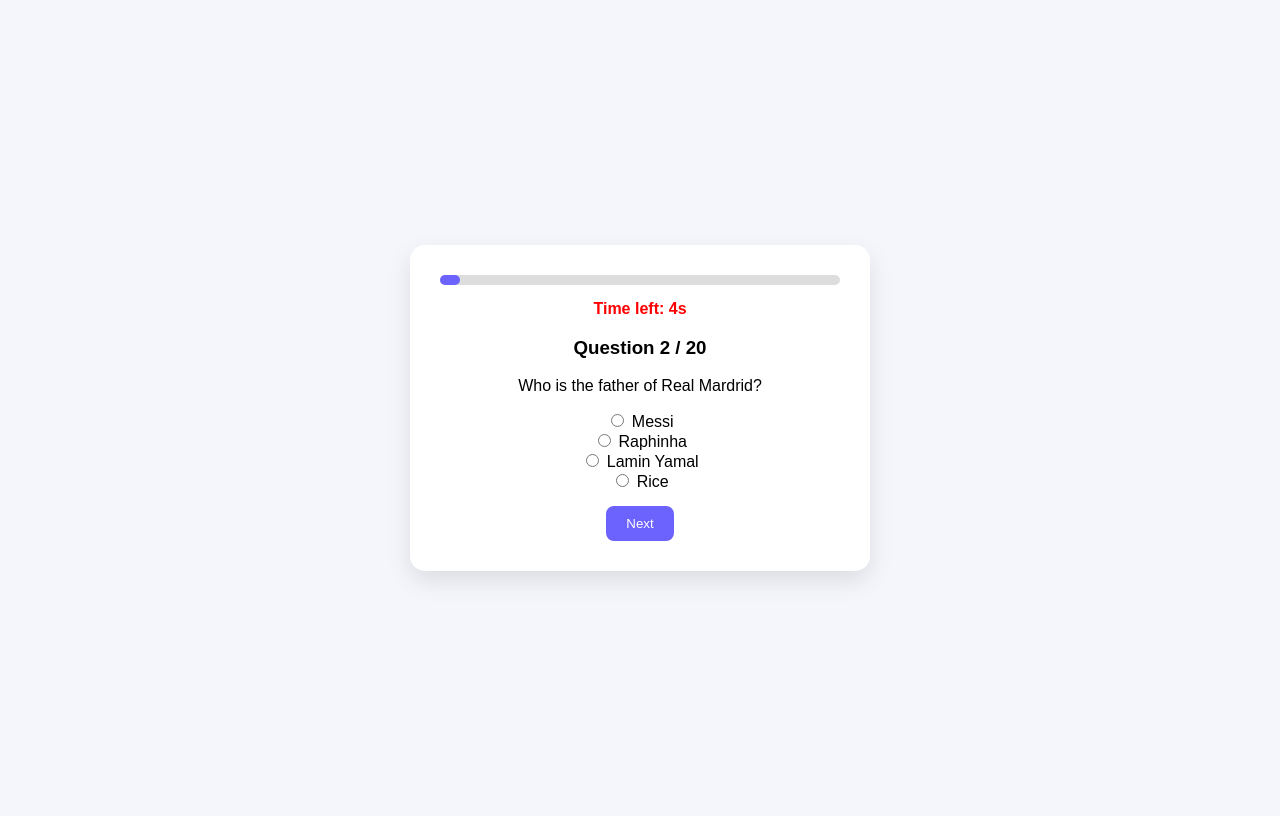
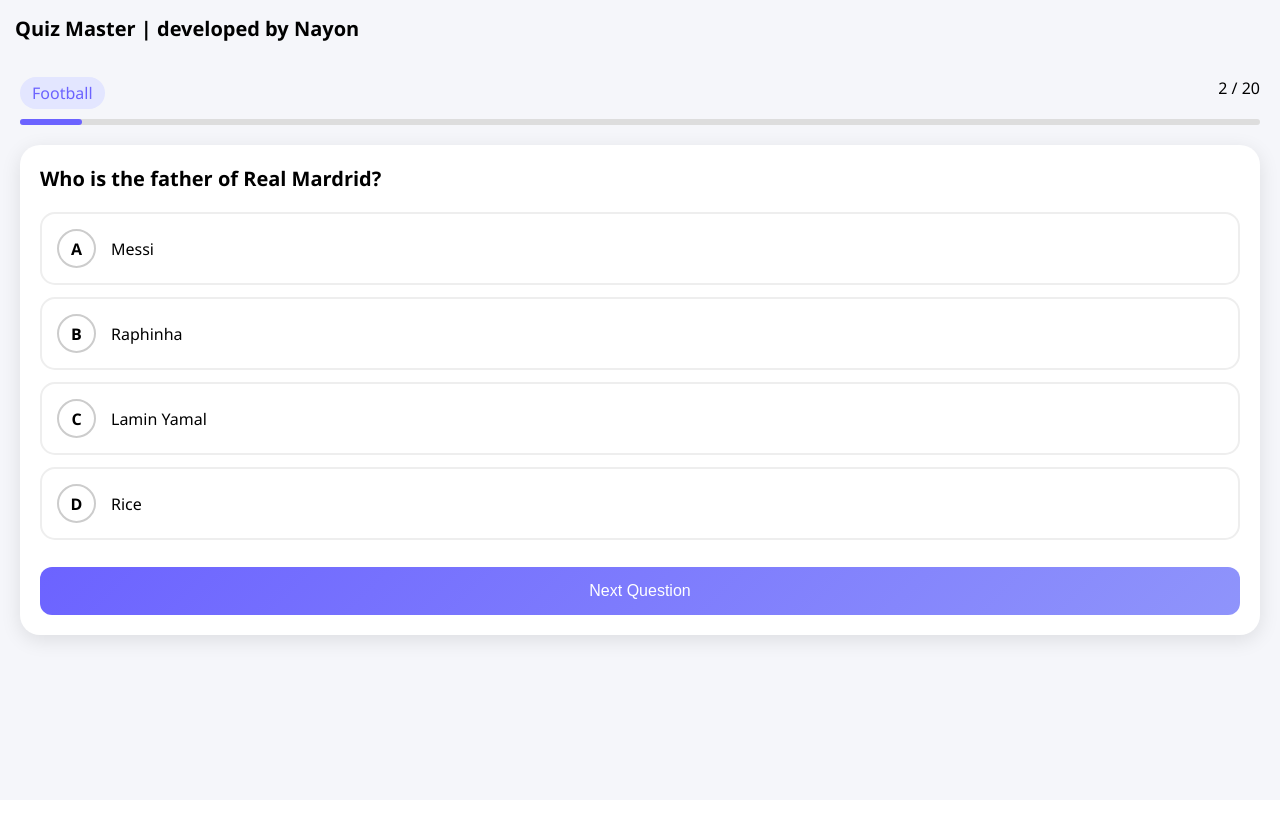
Before and after one commit to tanharahman2003t-art/Nayon, a Flask app: page /quiz in a window 1280 px wide. After the commit the page ends 652 px from the top, so only its background shows below. Run offline with Flask 3, Linux system fonts and the light colour scheme; the visitor is signed in with stand-in values (Sample User, id 1).

Commit message:
Update quiz.html

```diff
--- a/templates/quiz.html
+++ b/templates/quiz.html
@@ -1,86 +1,152 @@
 <!DOCTYPE html>
 <html>
 <head>
+<meta name="viewport" content="width=device-width, initial-scale=1.0">
 <title>Quiz</title>
+
 <style>
-body { font-family: Arial; background:#f4f6fb; display:flex; justify-content:center; align-items:center; height:100vh; }
-
-.card {
-    background:white;
-    padding:30px;
-    border-radius:15px;
-    width:400px;
-    text-align:center;
-    box-shadow:0 10px 25px rgba(0,0,0,0.1);
+body {
+    font-family: 'Segoe UI', sans-serif;
+    background: #f5f6fa;
+    margin: 0;
 }
 
+/* Header */
+.header {
+    padding: 15px;
+    font-weight: bold;
+    font-size: 20px;
+}
+
+/* Container */
+.container {
+    padding: 20px;
+}
+
+/* Top row */
+.top {
+    display: flex;
+    justify-content: space-between;
+    margin-bottom: 10px;
+}
+
+.badge {
+    background: #e3e6ff;
+    padding: 5px 12px;
+    border-radius: 20px;
+    color: #6c63ff;
+}
+
+/* Progress bar */
 .progress {
-    height:10px;
-    background:#ddd;
-    border-radius:10px;
-    margin-bottom:15px;
+    height: 6px;
+    background: #ddd;
+    border-radius: 10px;
+    margin-bottom: 20px;
 }
 .progress-bar {
-    height:100%;
-    background:#6c63ff;
-    width:{{ progress }}%;
-    border-radius:10px;
+    height: 100%;
+    width: {{ progress }}%;
+    background: #6c63ff;
+    border-radius: 10px;
 }
 
-.timer {
-    color:red;
-    font-weight:bold;
-    margin-bottom:10px;
+/* Card */
+.card {
+    background: white;
+    padding: 20px;
+    border-radius: 20px;
+    box-shadow: 0 5px 20px rgba(0,0,0,0.1);
 }
 
+/* Question */
+.question {
+    font-size: 20px;
+    font-weight: bold;
+    margin-bottom: 20px;
+}
+
+/* Options */
+.option {
+    display: flex;
+    align-items: center;
+    padding: 15px;
+    margin-bottom: 12px;
+    border: 2px solid #eee;
+    border-radius: 15px;
+    cursor: pointer;
+}
+
+.option:hover {
+    border-color: #6c63ff;
+}
+
+.circle {
+    width: 35px;
+    height: 35px;
+    border-radius: 50%;
+    border: 2px solid #ccc;
+    display: flex;
+    align-items: center;
+    justify-content: center;
+    margin-right: 15px;
+    font-weight: bold;
+}
+
+/* Button */
 button {
-    margin-top:15px;
-    padding:10px 20px;
-    background:#6c63ff;
-    color:white;
-    border:none;
-    border-radius:8px;
+    width: 100%;
+    padding: 15px;
+    margin-top: 15px;
+    border: none;
+    border-radius: 12px;
+    background: linear-gradient(135deg, #6c63ff, #8f94fb);
+    color: white;
+    font-size: 16px;
 }
 </style>
 </head>
 
 <body>
 
-<div class="card">
+<div class="header">
+    Quiz Master | developed by Nayon
+</div>
+
+<div class="container">
+
+    <div class="top">
+        <div class="badge">{{ question.category }}</div>
+        <div>{{ qno + 1 }} / {{ total }}</div>
+    </div>
+
     <div class="progress">
         <div class="progress-bar"></div>
     </div>
 
-    <div class="timer">Time left: <span id="time">10</span>s</div>
+    <div class="card">
+        <div class="question">
+            {{ question.question }}
+        </div>
 
-    <h3>Question {{ qno + 1 }} / {{ total }}</h3>
-    <p>{{ question.question }}</p>
+        <form method="POST">
+            {% for option in question.options %}
+            <label class="option">
+                <input type="radio" name="answer" value="{{ option }}" required hidden>
 
-    <form method="POST" id="quizForm">
-        {% for option in question.options %}
-            <div>
-                <input type="radio" name="answer" value="{{ option }}" required> {{ option }}
-            </div>
-        {% endfor %}
+                <div class="circle">
+                    {{ ['A','B','C','D'][loop.index0] }}
+                </div>
 
-        <button type="submit">Next</button>
-    </form>
+                {{ option }}
+            </label>
+            {% endfor %}
+
+            <button type="submit">Next Question</button>
+        </form>
+    </div>
+
 </div>
-
-<script>
-let time = 10;
-let timer = document.getElementById("time");
-
-let interval = setInterval(() => {
-    time--;
-    timer.innerText = time;
-
-    if(time <= 0){
-        clearInterval(interval);
-        document.getElementById("quizForm").submit();
-    }
-}, 1000);
-</script>
 
 </body>
 </html>
```
